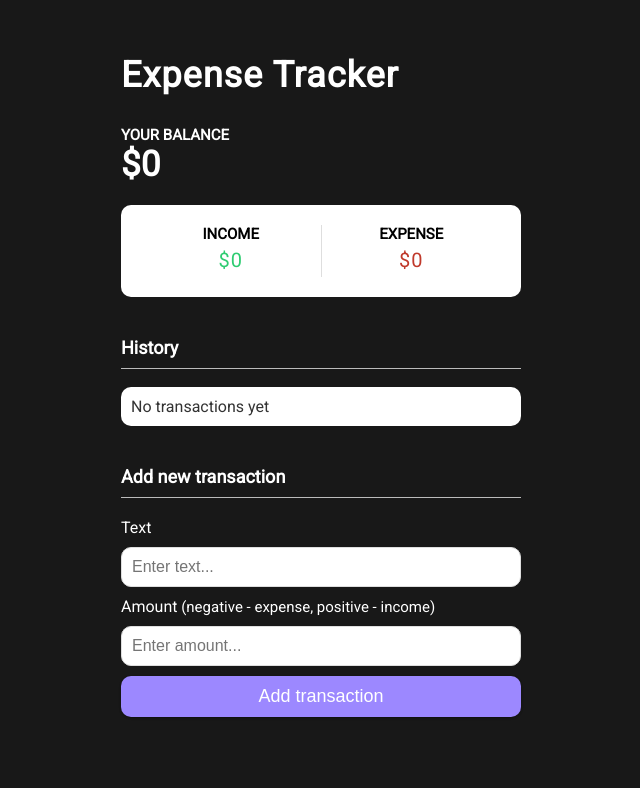
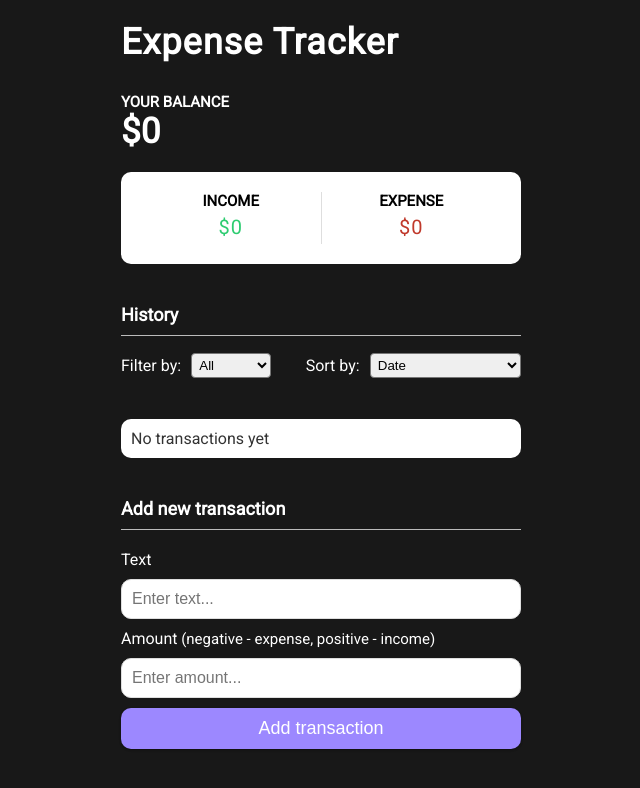
Before and after one commit to devmoek/vue-expense-tracker, a Vue app: page / in a window 1280 px wide. Shown: the top 788 px of the page, without its empty margins (319-959 px from the left). Built offline with nearby package versions, Linux system fonts and the light colour scheme.

Commit message:
add sorting and filtering

```diff
--- a/src/components/TransactionList.vue
+++ b/src/components/TransactionList.vue
@@ -1,21 +1,85 @@
 <template>
   <h3>History</h3>
+  <div class="selectors">
+    <div class="selector">
+      <label for="filter">Filter by:</label>
+      <select id="filter" v-model="filterBy" class="dropdown">
+        <option value="all">All</option>
+        <option value="income">Income</option>
+        <option value="expense">Expense</option>
+      </select>
+    </div>
+    <div class="selector">
+      <label for="sort">Sort by:</label>
+      <select id="sort" v-model="sortBy" class="dropdown">
+        <option value="date">Date</option>
+        <option value="amount-low-high">Amount (low to high)</option>
+        <option value="amount-high-low">Amount (high to low)</option>
+        <option value="name-a-z">Name (A to Z)</option>
+        <option value="name-z-a">Name (Z to A)</option>
+      </select>
+    </div>
+  </div>
   <ul id="list" class="list">
     <li
-      v-for="transaction in transactions"
+      v-for="transaction in filteredTransactions"
       :key="transaction.id"
       :class="transaction.amount < 0 ? 'minus' : 'plus'"
     >
-      {{ transaction.text }} <small class="transaction-amount">${{ transaction.amount }}</small>
+      <span>{{ formattedDate(transaction.date) }}</span>
+      <span>{{ transaction.text }}</span>
+      <small class="transaction-amount">${{ transaction.amount }}</small>
       <button @click="deleteTransaction(transaction.id)" class="delete-btn">x</button>
     </li>
-    <li v-if="transactions.length === 0" class="no-transactions">
+    <li v-if="filteredTransactions.length === 0" class="no-transactions">
       No transactions yet
     </li>
   </ul>
 </template>
 
 <script setup>
+import { ref, computed } from 'vue';
+
+const formattedDate = (isoDate) => {
+  const date = new Date(isoDate);
+  return date.toLocaleDateString(); // Customize the format as needed
+};
+
+const sortBy = ref("date");
+const filterBy = ref('all'); // Default filter value for showing all transactions
+
+const sortedTransactions = computed(() => {
+  let sorted = [];
+
+  if (Array.isArray(props.transactions)) {
+    sorted = [...props.transactions]; // Make a copy to avoid mutating original data
+
+    if (sortBy.value === 'date') {
+      sorted.sort((a, b) => new Date(b.date) - new Date(a.date));
+    } else if (sortBy.value === 'amount-low-high') {
+      sorted.sort((a, b) => parseFloat(a.amount) - parseFloat(b.amount));
+    } else if (sortBy.value === 'amount-high-low') {
+      sorted.sort((a, b) => parseFloat(b.amount) - parseFloat(a.amount));
+    } else if (sortBy.value === 'name-a-z') {
+      sorted.sort((a, b) => a.text.localeCompare(b.text));
+    } else if (sortBy.value === 'name-z-a') {
+      sorted.sort((a, b) => b.text.localeCompare(a.text));
+    }
+  }
+
+  return sorted;
+});
+
+const filteredTransactions = computed(() => {
+  if (filterBy.value === 'all') {
+    return sortedTransactions.value; // Show all transactions without filtering
+  } else if (filterBy.value === 'income') {
+    return sortedTransactions.value.filter(transaction => transaction.amount > 0);
+  } else if (filterBy.value === 'expense') {
+    return sortedTransactions.value.filter(transaction => transaction.amount < 0);
+  }
+});
+
 const emit = defineEmits(["transactionDeleted"]);
 const props = defineProps({
   transactions: {
@@ -26,7 +90,7 @@ const props = defineProps({
 
 const deleteTransaction = (id) => {
   emit("transactionDeleted", id);
-}
+};
 </script>
 
 <style>
@@ -41,4 +105,28 @@ const deleteTransaction = (id) => {
   font-family: monospace;
   font-style: italic;
 }
+
+.selectors {
+  display: flex;
+  justify-content: space-between;
+}
+
+span {
+  color: #000;
+}
+
+.selector {
+  margin-bottom: 1rem;
+  display: flex;
+  align-items: center;
+  gap: 10px;
+  justify-content: right;
+}
+
+.dropdown {
+  padding: 0.2rem;
+  border-radius: 4px;
+  cursor: pointer;
+  /* Add any additional styling you prefer */
+}
 </style>
```
